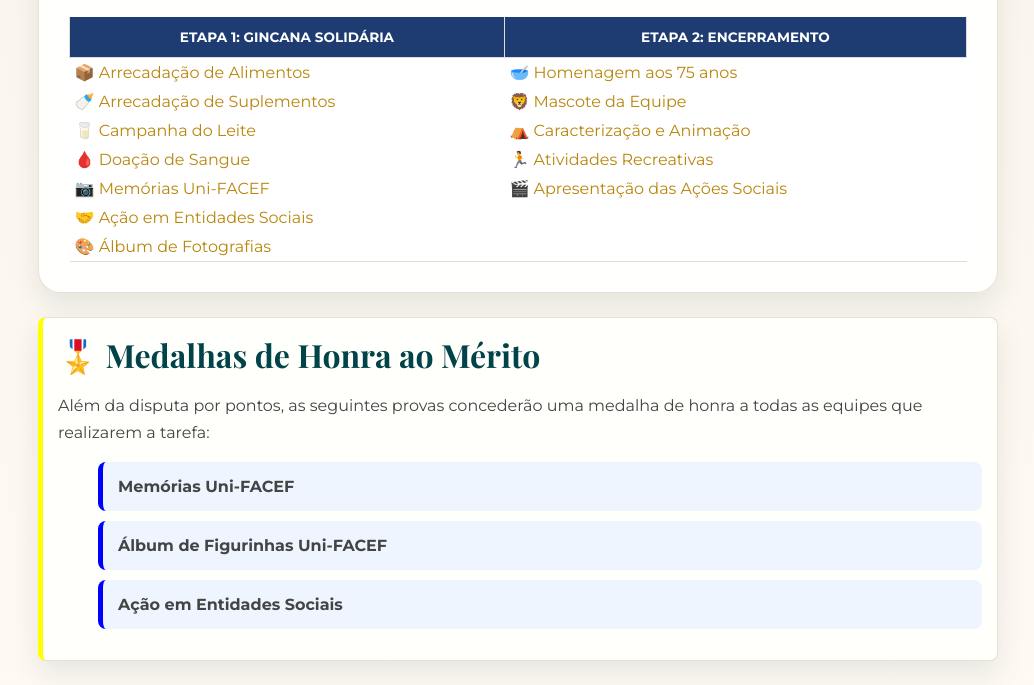
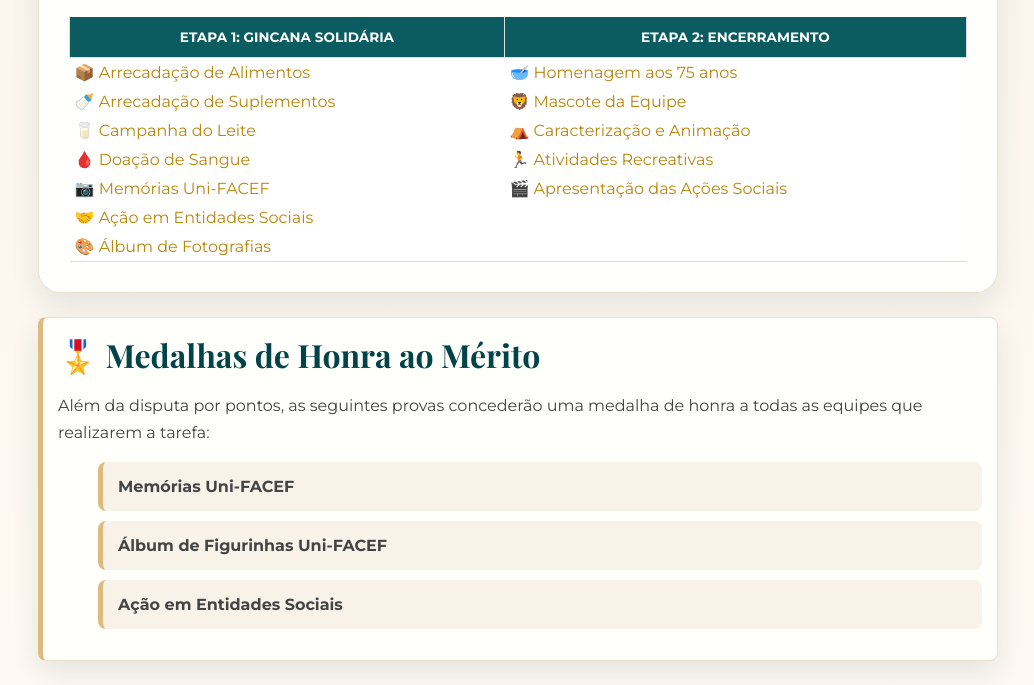
Before and after one commit to EnzoZanoti/Site-Unifacef, a plain HTML site: page formato.html in a window 1280 px wide. Shown: the part 635-1320 px from the top of the page, without its empty margins (122-1156 px from the left). Drawn offline with nearby package versions, Linux system fonts and the light colour scheme; a web font is replaced by a local one.

Commit message:
Versão 01 - Enzo_Alterações

```diff
--- a/formato.html
+++ b/formato.html
@@ -55,7 +55,7 @@
 
                     <div>
                         <h3><strong> Resumo das Provas por etapas</strong></h3>
-                            <table>
+                                <table class="arrendonda-titulo">
                                     <thead>
                                         <tr>
                                             <th> ETAPA 1: GINCANA SOLIDÁRIA</th> <th> ETAPA 2: ENCERRAMENTO</th>
--- a/landing_page.css
+++ b/landing_page.css
@@ -304,6 +304,10 @@ table {
   background-color: white;
 }
 
+.arrendonda-titulo {
+  border-radius: 25px;
+}
+
 th, td {
   border-bottom: 1px solid #ddd;
   border-left: 1px solid #ddd ;
@@ -313,7 +317,7 @@ th, td {
 }
 
 th {
-  background-color:#1E3c72;
+  background-color:#0A5C60;/* ENZO: Alterei a cor para a mesma da Barra de navegação e o Footer */
   color: white;
   text-transform: uppercase;
   font-size: 0.85rem;
@@ -335,16 +339,16 @@ th {
 .medalhas {
   background-color: #fffffc;        /*VITOR:CUIDADO AO MEXER POIS VAI MUDAR TODAS AS CAIXAS COM ESSA CLASS, NÃO AH SOMENTE NA PAGINA DE FORMATO*/
   padding: 15px;                     /*VITOR:CUIDADO AO MEXER POIS VAI MUDAR TODAS AS CAIXAS COM ESSA CLASS, NÃO AH SOMENTE NA PAGINA DE FORMATO*/
-  border-left: 5px solid yellow;    /*VITOR:CUIDADO AO MEXER POIS VAI MUDAR TODAS AS CAIXAS COM ESSA CLASS, NÃO AH SOMENTE NA PAGINA DE FORMATO*/
+  border-left: 5px solid #DEBA7F;    /*VITOR:CUIDADO AO MEXER POIS VAI MUDAR TODAS AS CAIXAS COM ESSA CLASS, NÃO AH SOMENTE NA PAGINA DE FORMATO*/
   border-radius: 8px;                /*VITOR:CUIDADO AO MEXER POIS VAI MUDAR TODAS AS CAIXAS COM ESSA CLASS, NÃO AH SOMENTE NA PAGINA DE FORMATO*/
   margin-bottom: 10px;               /*VITOR:CUIDADO AO MEXER POIS VAI MUDAR TODAS AS CAIXAS COM ESSA CLASS, NÃO AH SOMENTE NA PAGINA DE FORMATO*/
 } /*VITOR:CUIDADO AO MEXER POIS VAI MUDAR TODAS AS CAIXAS COM ESSA CLASS, NÃO AH SOMENTE NA PAGINA DE FORMATO*/
 
 .medalhas li {
   list-style: none;                 /*VITOR:CUIDADO AO MEXER POIS VAI MUDAR TODAS AS CAIXAS COM ESSA CLASS, NÃO AH SOMENTE NA PAGINA DE FORMATO*/
-  background-color: #eef5ff;       /*VITOR:CUIDADO AO MEXER POIS VAI MUDAR TODAS AS CAIXAS COM ESSA CLASS, NÃO AH SOMENTE NA PAGINA DE FORMATO*/
+  background-color: #F8F2E9;       /*VITOR:CUIDADO AO MEXER POIS VAI MUDAR TODAS AS CAIXAS COM ESSA CLASS, NÃO AH SOMENTE NA PAGINA DE FORMATO*/
   padding: 15px;                    /*VITOR:CUIDADO AO MEXER POIS VAI MUDAR TODAS AS CAIXAS COM ESSA CLASS, NÃO AH SOMENTE NA PAGINA DE FORMATO*/
-  border-left: 5px solid blue;     /*VITOR:CUIDADO AO MEXER POIS VAI MUDAR TODAS AS CAIXAS COM ESSA CLASS, NÃO AH SOMENTE NA PAGINA DE FORMATO*/
+  border-left: 5px solid #DEBA7F;     /*VITOR:CUIDADO AO MEXER POIS VAI MUDAR TODAS AS CAIXAS COM ESSA CLASS, NÃO AH SOMENTE NA PAGINA DE FORMATO*/
   border-radius: 8px;               /*VITOR:CUIDADO AO MEXER POIS VAI MUDAR TODAS AS CAIXAS COM ESSA CLASS, NÃO AH SOMENTE NA PAGINA DE FORMATO*/
   margin-bottom: 10px;              /*VITOR:CUIDADO AO MEXER POIS VAI MUDAR TODAS AS CAIXAS COM ESSA CLASS, NÃO AH SOMENTE NA PAGINA DE FORMATO*/
 }/*VITOR:CUIDADO AO MEXER POIS VAI MUDAR TODAS AS CAIXAS COM ESSA CLASS, NÃO AH SOMENTE NA PAGINA DE FORMATO*/
```
Lines whose indentation alone changed are shown as unchanged.
